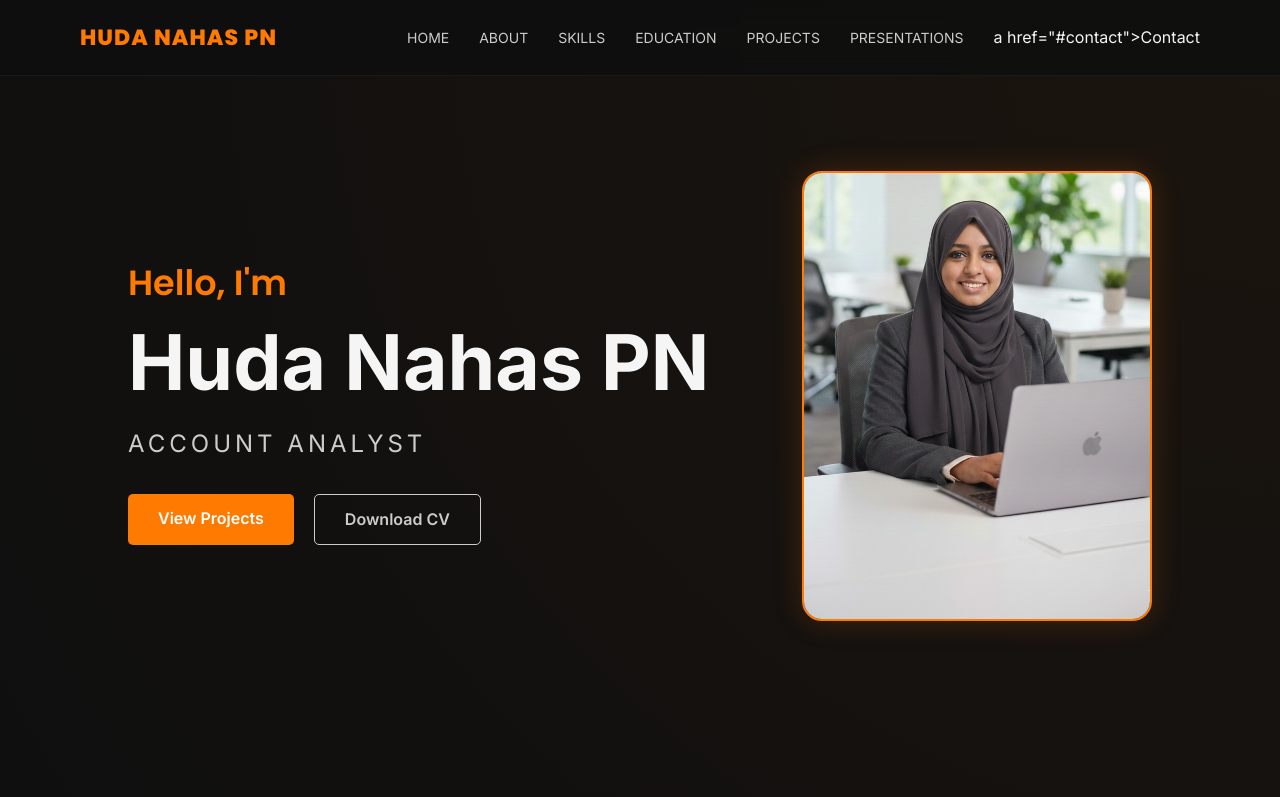
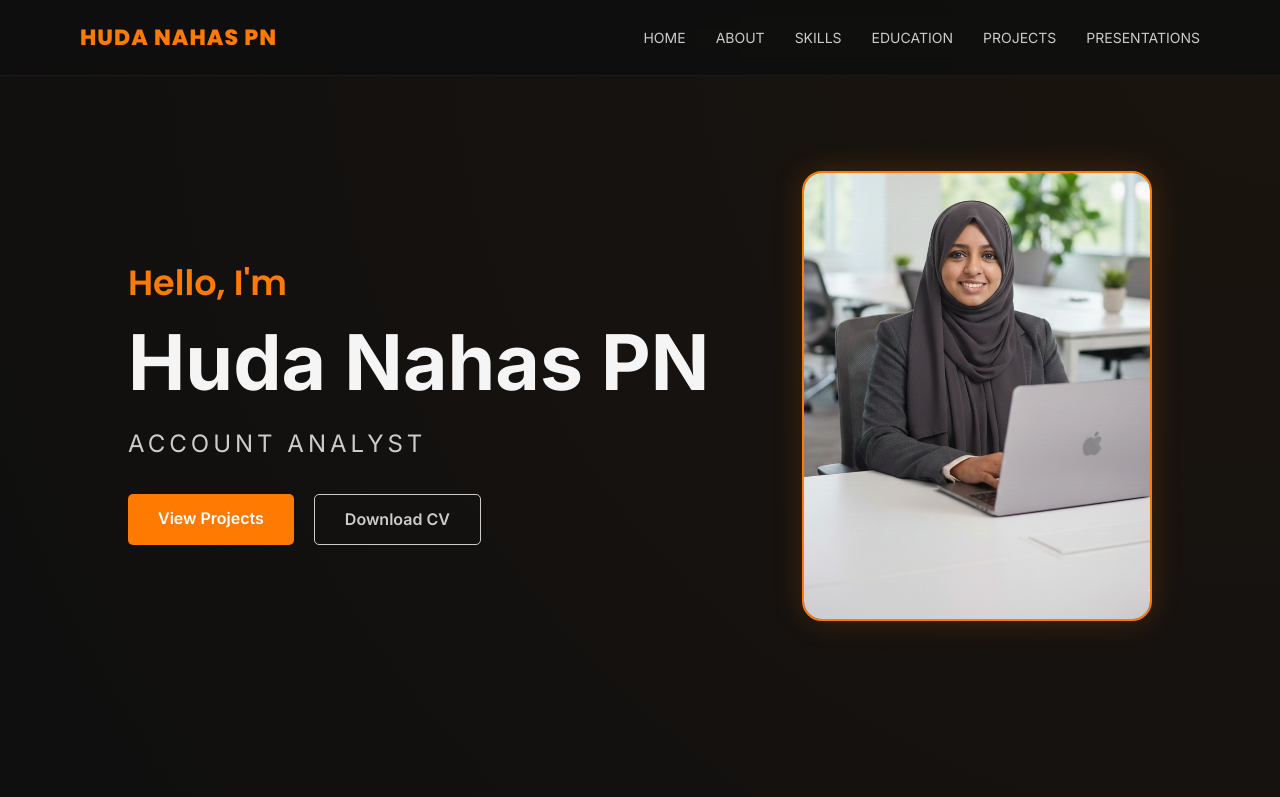
Before and after one commit to hudavaseem1603-maker/huda-portfolio, a plain HTML site: page index.html in a window 1280 px wide. Shown: the top 797 px of the page. Drawn offline with Linux system fonts and the light colour scheme.

Commit message:
index.html

```diff
--- a/index.html
+++ b/index.html
@@ -364,7 +364,6 @@
         <li><a href="#education">Education</a></li>
         <li><a href="#work">Projects</a></li>
         <li><a href="#presentations">Presentations</a></li>
-         <li>a href="#contact">Contact</a></li>
     </ul>
    </nav>
 
```
